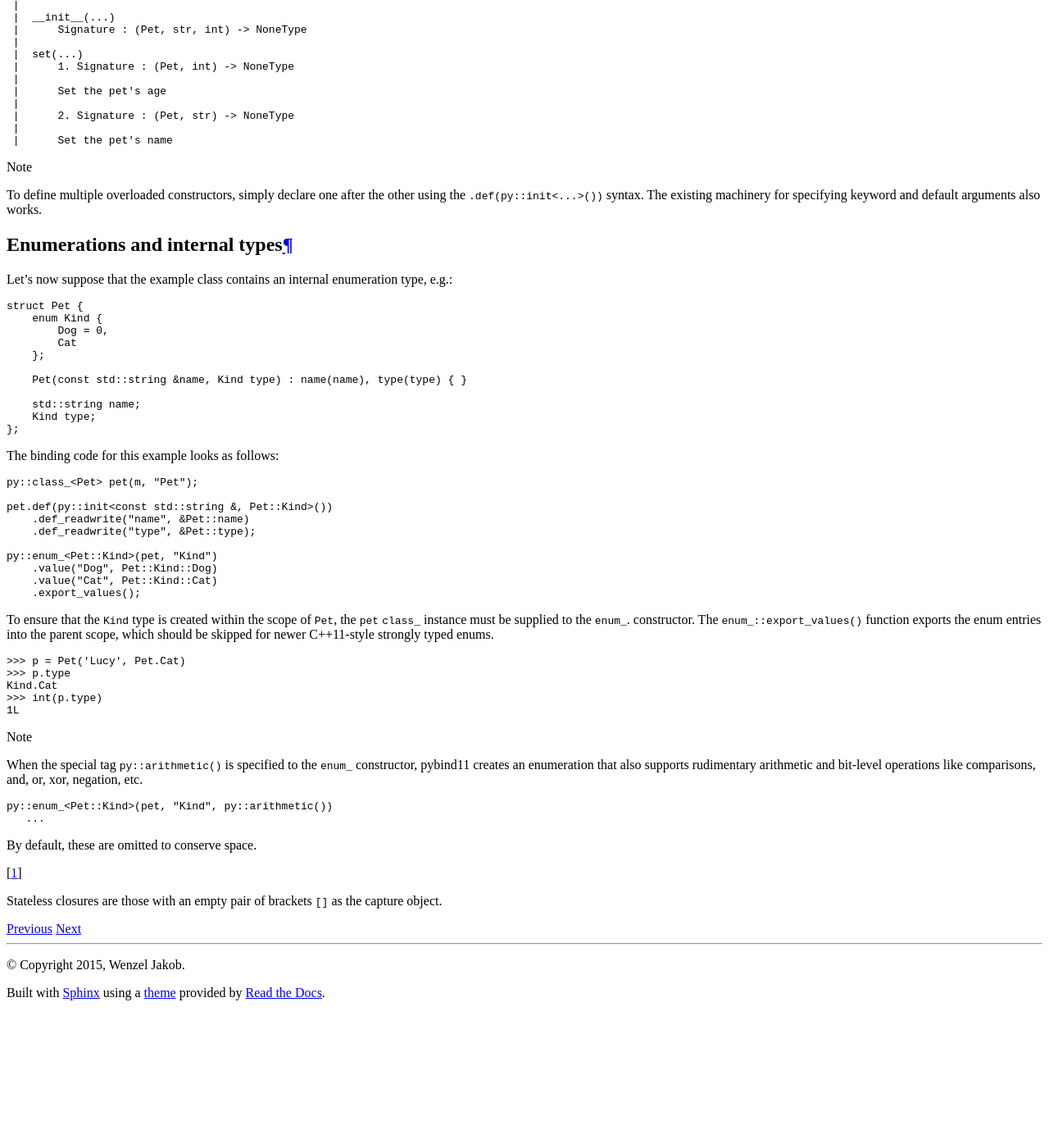
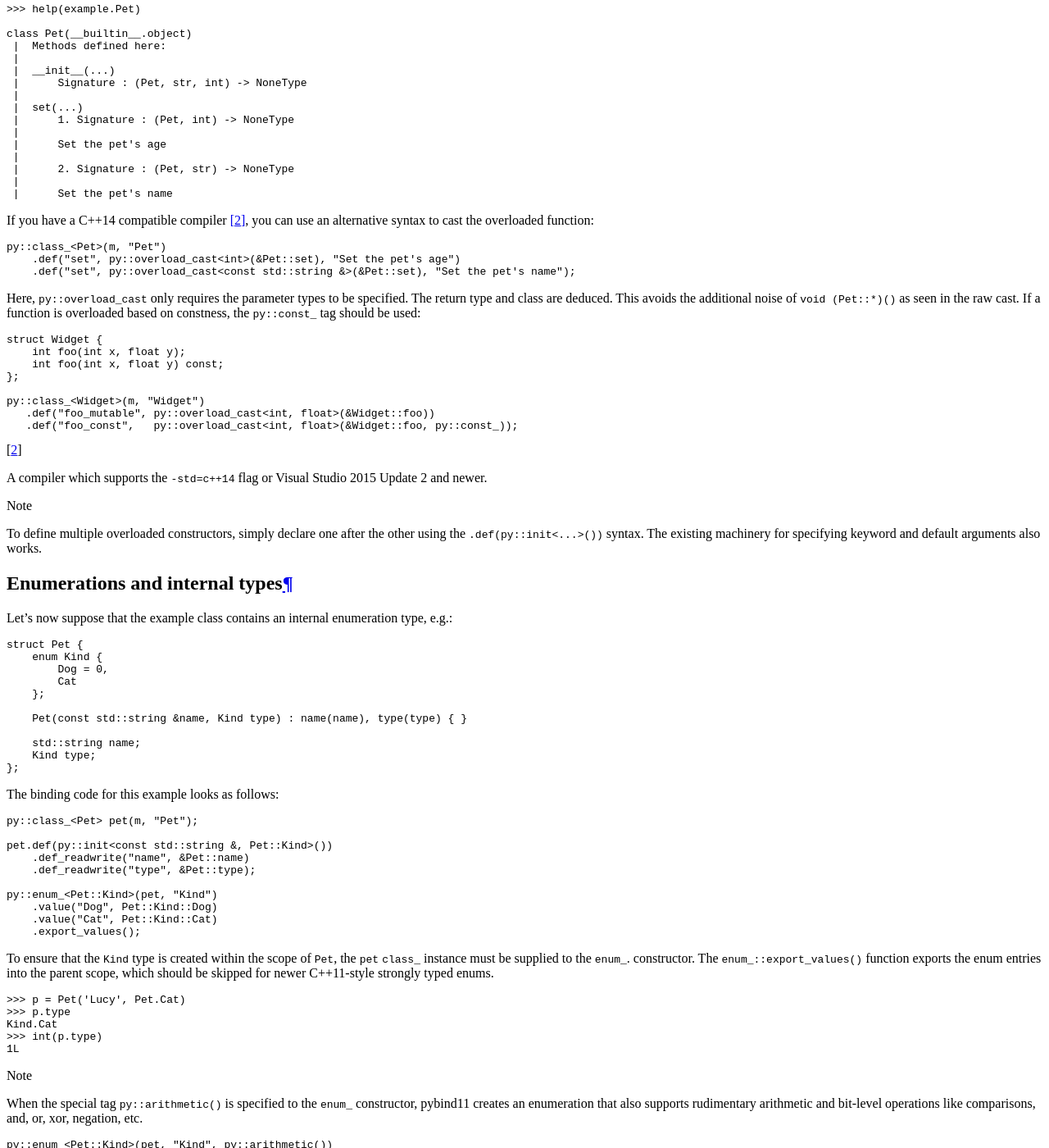
Before and after one commit to pybind/pybind11, a Sphinx documentation site: the page built from docs/classes.rst, in a window 1280 px wide and 1400 px high, scrolled down 4622 px. Shown: the whole window at 82% size. Built offline with Sphinx 7.4.7 and the Read the Docs theme 2.0.0, drawn with Linux system fonts in a browser that asks for light colours; before the commit the page ends 5850 px from its top, so only the background shows below that; some of the changed text lies outside the part shown.

Commit message:
Add syntax sugar for resolving overloaded functions

```diff
--- a/docs/classes.rst
+++ b/docs/classes.rst
@@ -103,6 +103,8 @@ With the above change, the same Python code now produces the following output:
 
     >>> print(p)
     <example.Pet named 'Molly'>
+
+.. [#f1] Stateless closures are those with an empty pair of brackets ``[]`` as the capture object.
 
 .. _properties:
 
@@ -337,6 +339,35 @@ The overload signatures are also visible in the method's docstring:
      |
      |      Set the pet's name
 
+If you have a C++14 compatible compiler [#cpp14]_, you can use an alternative
+syntax to cast the overloaded function:
+
+.. code-block:: cpp
+
+    py::class_<Pet>(m, "Pet")
+        .def("set", py::overload_cast<int>(&Pet::set), "Set the pet's age")
+        .def("set", py::overload_cast<const std::string &>(&Pet::set), "Set the pet's name");
+
+Here, ``py::overload_cast`` only requires the parameter types to be specified.
+The return type and class are deduced. This avoids the additional noise of
+``void (Pet::*)()`` as seen in the raw cast. If a function is overloaded based
+on constness, the ``py::const_`` tag should be used:
+
+.. code-block:: cpp
+
+    struct Widget {
+        int foo(int x, float y);
+        int foo(int x, float y) const;
+    };
+
+    py::class_<Widget>(m, "Widget")
+       .def("foo_mutable", py::overload_cast<int, float>(&Widget::foo))
+       .def("foo_const",   py::overload_cast<int, float>(&Widget::foo, py::const_));
+
+
+.. [#cpp14] A compiler which supports the ``-std=c++14`` flag
+            or Visual Studio 2015 Update 2 and newer.
+
 .. note::
 
     To define multiple overloaded constructors, simply declare one after the
@@ -406,5 +437,3 @@ typed enums.
            ...
 
     By default, these are omitted to conserve space.
-
-.. [#f1] Stateless closures are those with an empty pair of brackets ``[]`` as the capture object.
```
Also changed, not shown: 5 other files.
